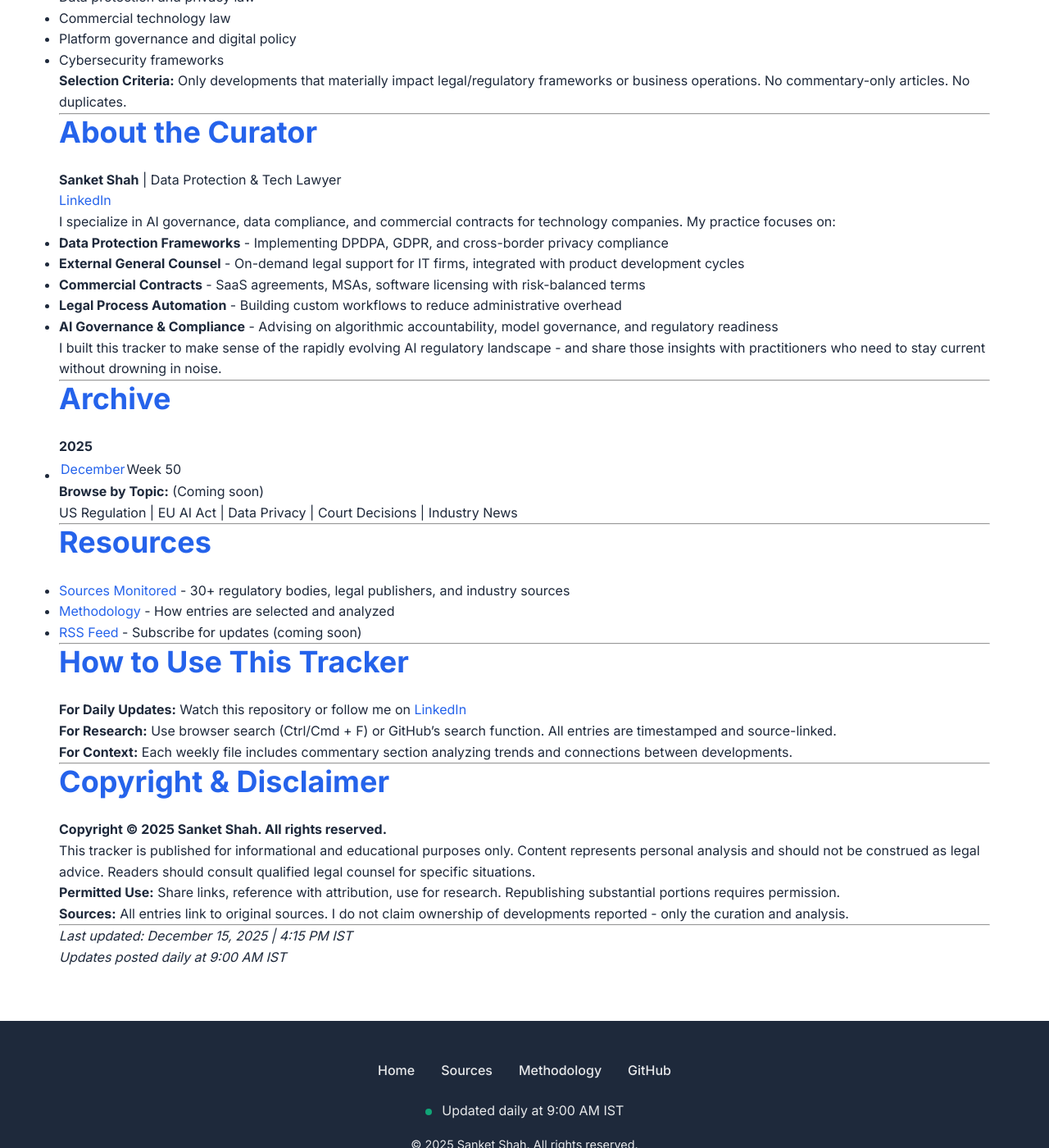
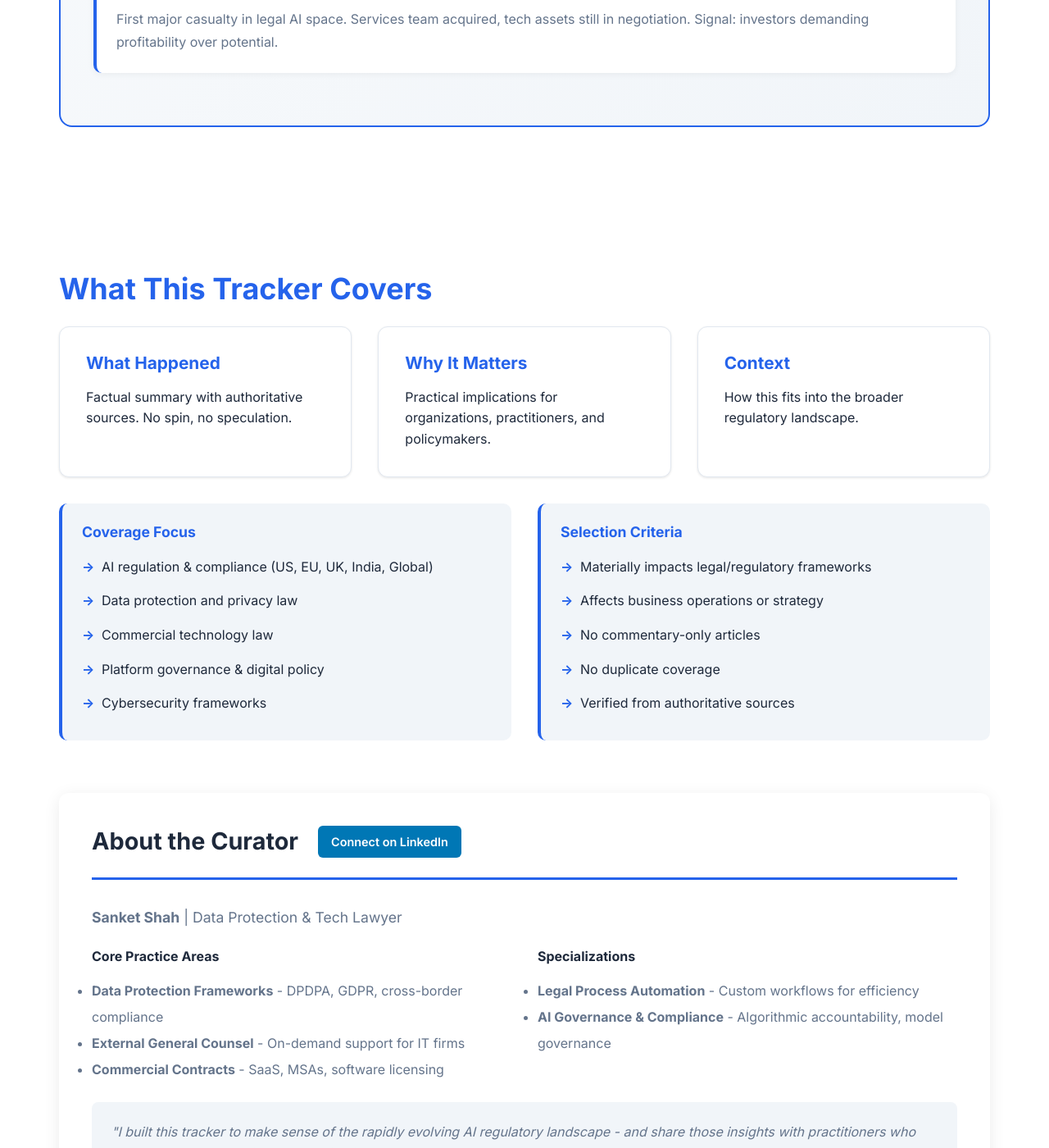
Before and after one commit to advsanketshah/AI-Tech-Law-Tracker, a Jekyll site: the page built from index.md, in a window 1280 px wide and 1400 px high, scrolled down 809 px. Shown: the whole window at 82% size. Built offline with Jekyll 4.4.1, drawn with Linux system fonts in a browser that asks for light colours; our own code applies the rules of GitHub Pages for plain Markdown files; some of the changed text lies outside the part shown.

Commit message:
Update index.md

```diff
--- a/index.md
+++ b/index.md
@@ -1,97 +1,140 @@
-## Latest Entry
+<section>
+  <div class="featured-card">
+    <div class="featured-header">
+      <div>
+        <span class="card-badge live">LIVE</span>
+        <h2 style="margin-top: 0.5rem;">Week 50: December 15-21, 2025</h2>
+      </div>
+      <a href="2025/12-december/week-50.html" class="view-full">View Full Week →</a>
+    </div>
 
-**Week 50: December 15-21, 2025** | [View Full Week →](2025/12-december/week-50.html)
+    <div class="development-item">
+      <h4>US Federal vs. State AI Regulation Showdown</h4>
+      <p>Trump executive order establishes AI Litigation Task Force to challenge state laws. California and Colorado comprehensive frameworks under constitutional attack. Legal uncertainty for multi-state compliance.</p>
+    </div>
 
-**This Week's Developments:**
+    <div class="development-item">
+      <h4>State AGs Demand AI Safety Protocols</h4>
+      <p>Multi-state coordinated enforcement action targeting Microsoft, OpenAI, Google, Anthropic, Meta for "delusional outputs." Demands mirror cybersecurity breach standards.</p>
+    </div>
 
-**US Federal vs. State AI Regulation Showdown**
-Trump executive order establishes AI Litigation Task Force to challenge state laws. California and Colorado comprehensive frameworks under constitutional attack. Legal uncertainty for multi-state compliance.
+    <div class="development-item">
+      <h4>Robin AI Collapses - Legal AI Funding Crunch</h4>
+      <p>First major casualty in legal AI space. Services team acquired, tech assets still in negotiation. Signal: investors demanding profitability over potential.</p>
+    </div>
+  </div>
+</section>
 
-**State AGs Demand AI Safety Protocols**
-Multi-state coordinated enforcement action targeting Microsoft, OpenAI, Google, Anthropic, Meta for "delusional outputs." Demands mirror cybersecurity breach standards - transparent audits, incident reporting, pre-deployment testing.
+<section>
+  <h2>What This Tracker Covers</h2>
 
-**Robin AI Collapses - Legal AI Funding Crunch**
-First major casualty in legal AI space. Services team acquired, tech assets still in negotiation. Signal: investors demanding profitability over potential.
+  <div class="grid grid-3">
+    <div class="card">
+      <h3 style="font-size: 1.3rem; color: var(--primary);">What Happened</h3>
+      <p>Factual summary with authoritative sources. No spin, no speculation.</p>
+    </div>
 
-[Read Full Analysis →](2025/12-december/week-50.html)
+    <div class="card">
+      <h3 style="font-size: 1.3rem; color: var(--primary);">Why It Matters</h3>
+      <p>Practical implications for organizations, practitioners, and policymakers.</p>
+    </div>
 
----
+    <div class="card">
+      <h3 style="font-size: 1.3rem; color: var(--primary);">Context</h3>
+      <p>How this fits into the broader regulatory landscape.</p>
+    </div>
+  </div>
 
-## About This Tracker
+  <div class="grid grid-2" style="margin-top: 2rem;">
+    <div class="info-box">
+      <h4>Coverage Focus</h4>
+      <ul>
+        <li>AI regulation & compliance (US, EU, UK, India, Global)</li>
+        <li>Data protection and privacy law</li>
+        <li>Commercial technology law</li>
+        <li>Platform governance & digital policy</li>
+        <li>Cybersecurity frameworks</li>
+      </ul>
+    </div>
 
-This tracker monitors significant regulatory, legislative, and industry developments in AI law and technology policy. Each entry includes:
+    <div class="info-box">
+      <h4>Selection Criteria</h4>
+      <ul>
+        <li>Materially impacts legal/regulatory frameworks</li>
+        <li>Affects business operations or strategy</li>
+        <li>No commentary-only articles</li>
+        <li>No duplicate coverage</li>
+        <li>Verified from authoritative sources</li>
+      </ul>
+    </div>
+  </div>
+</section>
 
-- **What happened** - Factual summary with sources
-- **Why it matters** - Practical implications for organizations, practitioners, and policymakers
-- **Context** - How this fits into the broader regulatory landscape
+<section class="bio-section">
+  <div class="bio-header">
+    <h3>About the Curator</h3>
+    <a href="https://www.linkedin.com/in/advsanketshah/" class="linkedin-badge">Connect on LinkedIn</a>
+  </div>
 
-**Coverage Focus:**
-- AI regulation and compliance (US, EU, UK, India, Global)
-- Data protection and privacy law
-- Commercial technology law
-- Platform governance and digital policy
-- Cybersecurity frameworks
+  <p style="font-size: 1.1rem; color: var(--gray); margin-bottom: 1.5rem;"><strong>Sanket Shah</strong> | Data Protection & Tech Lawyer</p>
 
-**Selection Criteria:** Only developments that materially impact legal/regulatory frameworks or business operations. No commentary-only articles. No duplicates.
+  <div class="grid grid-2">
+    <div>
+      <h4 style="margin-bottom: 1rem;">Core Practice Areas</h4>
+      <ul style="color: var(--gray); line-height: 2;">
+        <li><strong>Data Protection Frameworks</strong> - DPDPA, GDPR, cross-border compliance</li>
+        <li><strong>External General Counsel</strong> - On-demand support for IT firms</li>
+        <li><strong>Commercial Contracts</strong> - SaaS, MSAs, software licensing</li>
+      </ul>
+    </div>
 
----
+    <div>
+      <h4 style="margin-bottom: 1rem;">Specializations</h4>
+      <ul style="color: var(--gray); line-height: 2;">
+        <li><strong>Legal Process Automation</strong> - Custom workflows for efficiency</li>
+        <li><strong>AI Governance & Compliance</strong> - Algorithmic accountability, model governance</li>
+      </ul>
+    </div>
+  </div>
 
-## About the Curator
+  <p style="margin-top: 1.5rem; padding: 1.5rem; background: var(--light-gray); border-radius: 8px; color: var(--gray); font-style: italic;">
+    "I built this tracker to make sense of the rapidly evolving AI regulatory landscape - and share those insights with practitioners who need to stay current without drowning in noise."
+  </p>
+</section>
 
-**Sanket Shah** | Data Protection & Tech Lawyer
-[LinkedIn](https://www.linkedin.com/in/advsanketshah/)
+<section>
+  <h2>Resources</h2>
 
-I specialize in AI governance, data compliance, and commercial contracts for technology companies. My practice focuses on:
+  <div class="quick-links">
+    <a href="SOURCES.html" class="quick-link">📚 Sources Monitored</a>
+    <a href="about.html" class="quick-link">🔍 Methodology</a>
+    <a href="2025/12-december/" class="quick-link">📁 December Archive</a>
+    <a href="https://github.com/advsanketshah/AI-Tech-Law-Tracker" class="quick-link">⭐ GitHub Repo</a>
+  </div>
+</section>
 
-- **Data Protection Frameworks** - Implementing DPDPA, GDPR, and cross-border privacy compliance
-- **External General Counsel** - On-demand legal support for IT firms, integrated with product development cycles
-- **Commercial Contracts** - SaaS agreements, MSAs, software licensing with risk-balanced terms
-- **Legal Process Automation** - Building custom workflows to reduce administrative overhead
-- **AI Governance & Compliance** - Advising on algorithmic accountability, model governance, and regulatory readiness
+<section style="background: var(--light-gray); padding: 2rem; border-radius: 12px; margin-top: 3rem;">
+  <h3 style="margin-bottom: 1rem;">How to Use This Tracker</h3>
 
-I built this tracker to make sense of the rapidly evolving AI regulatory landscape - and share those insights with practitioners who need to stay current without drowning in noise.
+  <div class="grid grid-2">
+    <div>
+      <h4 style="color: var(--primary); margin-bottom: 0.5rem;">Daily Updates</h4>
+      <p style="color: var(--gray);">Follow me on <a href="https://www.linkedin.com/in/advsanketshah/">LinkedIn</a> or watch this repository for daily posts at 9:00 AM IST.</p>
+    </div>
 
----
+    <div>
+      <h4 style="color: var(--primary); margin-bottom: 0.5rem;">Research</h4>
+      <p style="color: var(--gray);">Use browser search (Ctrl/Cmd + F) or GitHub's search. All entries timestamped and source-linked.</p>
+    </div>
+  </div>
+</section>
 
-## Archive
-
-**2025**
-- [December](2025/12-december/) | Week 50
-
-**Browse by Topic:** (Coming soon)
-US Regulation | EU AI Act | Data Privacy | Court Decisions | Industry News
-
----
-
-## Resources
-
-- [Sources Monitored](SOURCES.html) - 30+ regulatory bodies, legal publishers, and industry sources
-- [Methodology](about.html) - How entries are selected and analyzed
-- [RSS Feed](feed.xml) - Subscribe for updates (coming soon)
-
----
-
-## How to Use This Tracker
-
-**For Daily Updates:** Watch this repository or follow me on [LinkedIn](https://www.linkedin.com/in/advsanketshah/)
-
-**For Research:** Use browser search (Ctrl/Cmd + F) or GitHub's search function. All entries are timestamped and source-linked.
-
-**For Context:** Each weekly file includes commentary section analyzing trends and connections between developments.
-
----
-
-## Copyright & Disclaimer
-
-**Copyright © 2025 Sanket Shah. All rights reserved.**
-
-This tracker is published for informational and educational purposes only. Content represents personal analysis and should not be construed as legal advice. Readers should consult qualified legal counsel for specific situations.
-
-**Permitted Use:** Share links, reference with attribution, use for research. Republishing substantial portions requires permission.
-
-**Sources:** All entries link to original sources. I do not claim ownership of developments reported - only the curation and analysis.
-
----
-
-*Last updated: December 15, 2025 | 4:15 PM IST*
-*Updates posted daily at 9:00 AM IST*
+<section style="border-top: 2px solid var(--border); padding-top: 2rem; margin-top: 3rem;">
+  <h3 style="font-size: 1.3rem; margin-bottom: 1rem;">Copyright & Disclaimer</h3>
+  <p style="color: var(--gray); line-height: 1.8;">
+    <strong>Copyright © 2025 Sanket Shah.</strong> All rights reserved. This tracker is published for informational and educational purposes only. Content represents personal analysis and should not be construed as legal advice. Readers should consult qualified legal counsel for specific situations.
+  </p>
+  <p style="color: var(--gray); margin-top: 1rem; line-height: 1.8;">
+    <strong>Permitted Use:</strong> Share links, reference with attribution, use for research. Republishing substantial portions requires permission.
+  </p>
+</section>
```
